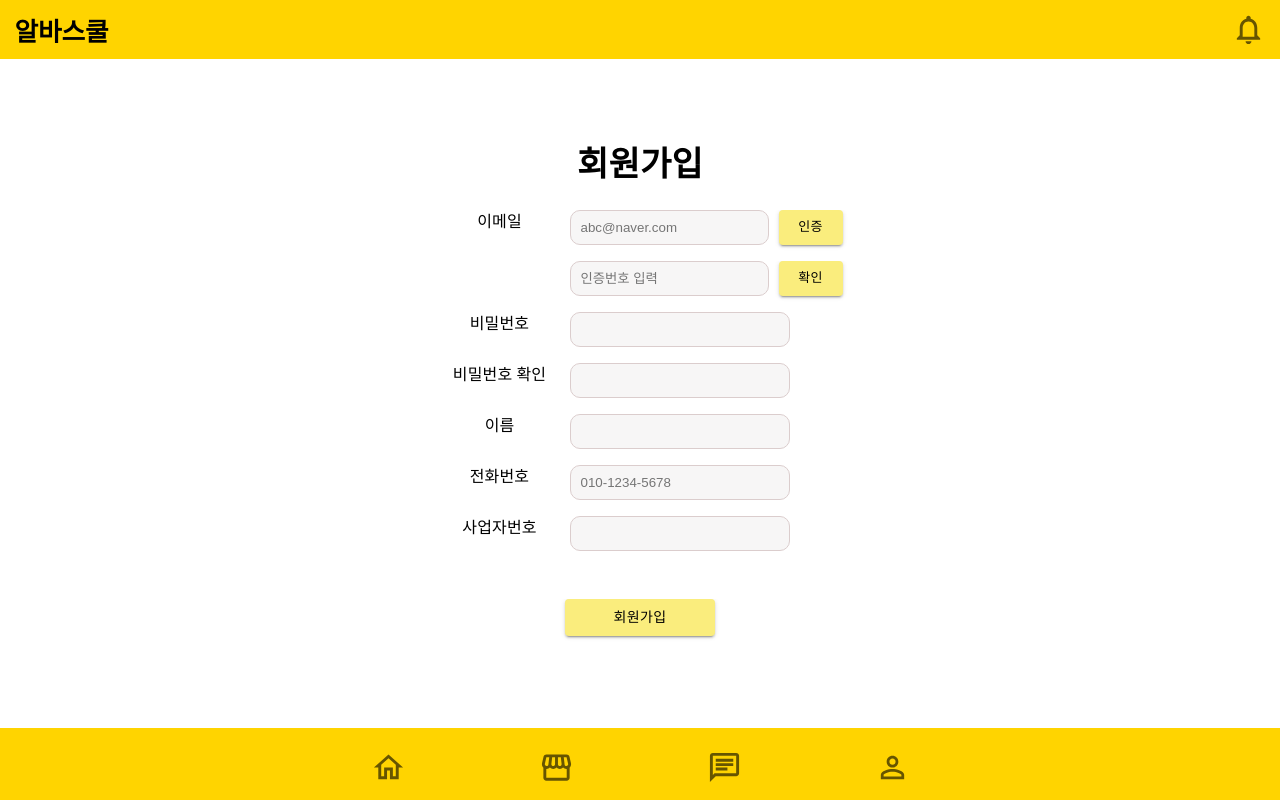
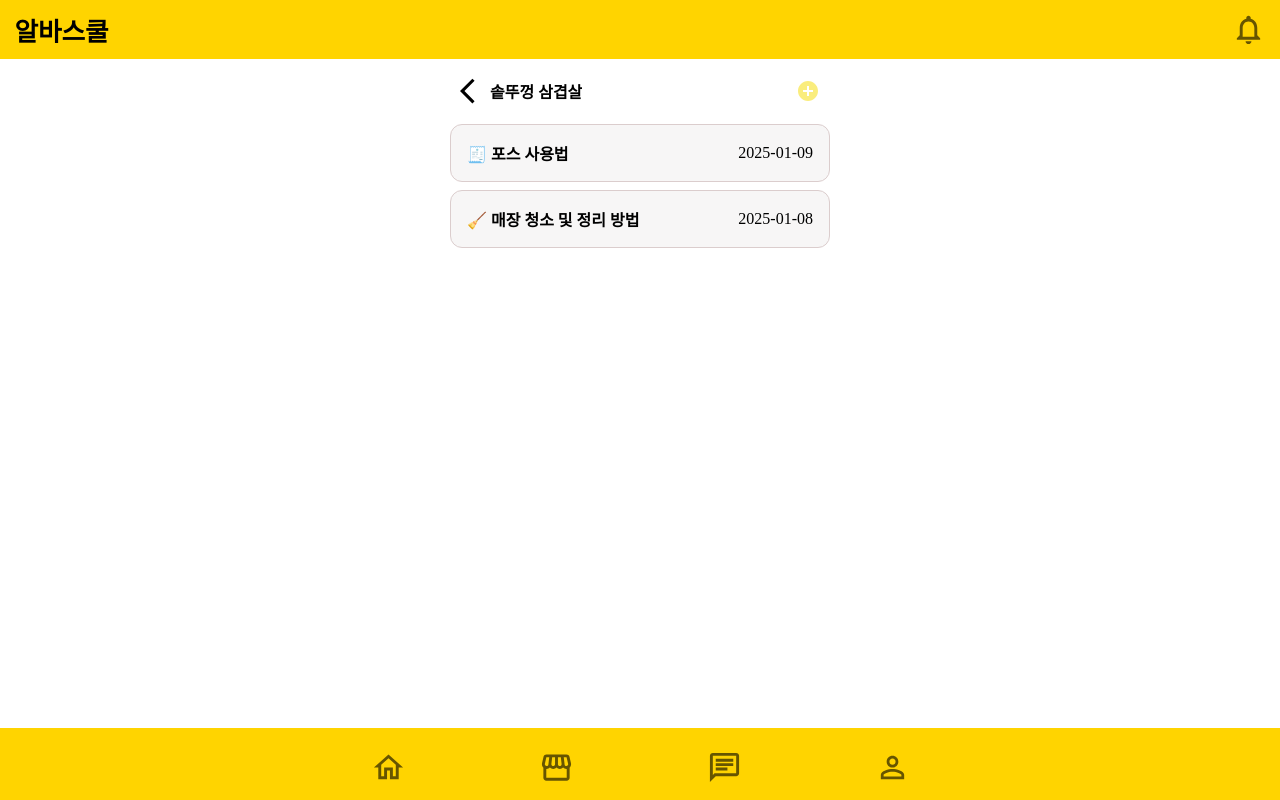
Before and after one commit to leejjorang/albaschool_frontend, a React (Vite) app: page / in a window 1280 px wide. Built offline with nearby package versions, Linux system fonts and the light colour scheme; a web font is replaced by a local one.

Commit message:
Feat: 교육 페이지 목록 컴포넌트화

```diff
--- a/src/App.tsx
+++ b/src/App.tsx
@@ -1,13 +1,13 @@
 import { GlobalStyle } from "./styles/global";
 import Layout from "./components/layout/Layout";
-import MangerSignUp from "./pages/manager/ManagerSignUp";
+import ManagerEduList from "./pages/manager/ManagerEduList";
 
 function App() {
   return (
     <>
       <GlobalStyle />
       <Layout>
-        <MangerSignUp />
+        <ManagerEduList />
       </Layout>
     </>
   )
--- a/src/pages/manager/EduList.tsx
+++ b/src/components/EduListForm.tsx
@@ -15,7 +15,11 @@ const list: eduProps[] = [
 ];
 const shopName = "솥뚜껑 삼겹살";
 
-function EduList() {
+interface FormProps {
+  type: "staff" | "business";
+}
+
+function EduListForm({ type }: FormProps) {
   return (
     <EduListStyle>
       <Box
@@ -46,7 +50,7 @@ function EduList() {
           />
           {shopName}
         </Box>
-
+        {type === "business" && (
         <AddCircleIcon
           sx={{
             cursor: "pointer",
@@ -56,6 +60,7 @@ function EduList() {
             },
           }}
         />
+        )}
       </Box>
       {list.map((item, index) => (
         <Box
@@ -90,4 +95,4 @@ const EduListStyle = styled.div`
   margin: 0 auto;
   padding: 10px;
 `;
-export default EduList;
+export default EduListForm;
--- /dev/null
+++ b/src/pages/manager/ManagerEduList.tsx
@@ -0,0 +1,7 @@
+import EduListForm from "../../components/EduListForm";
+
+function ManagerEduList() {
+  return <EduListForm type="business" />;
+}
+
+export default ManagerEduList;
--- a/src/pages/manager/ManagerSignUp.tsx
+++ b/src/pages/manager/ManagerSignUp.tsx
@@ -1,4 +1,4 @@
-import SignUpForm from "../../components/SignupForm";
+import SignUpForm from "../../components/SignUpForm";
 
 function MangerSignUp() {
   return <SignUpForm type="business" />;
--- /dev/null
+++ b/src/pages/staff/StaffEduList.tsx
@@ -0,0 +1,6 @@
+import EduListForm from "../../components/EduListForm";
+
+function StaffEduList() {
+  return <EduListForm type="staff" />;
+}
+export default StaffEduList;
--- a/src/pages/staff/StaffSignUp.tsx
+++ b/src/pages/staff/StaffSignUp.tsx
@@ -1,4 +1,4 @@
-import SignUpForm from "../../components/SignupForm";
+import SignUpForm from "../../components/SignUpForm";
 
 function StaffSignUp() {
   return <SignUpForm type="staff" />;
```
